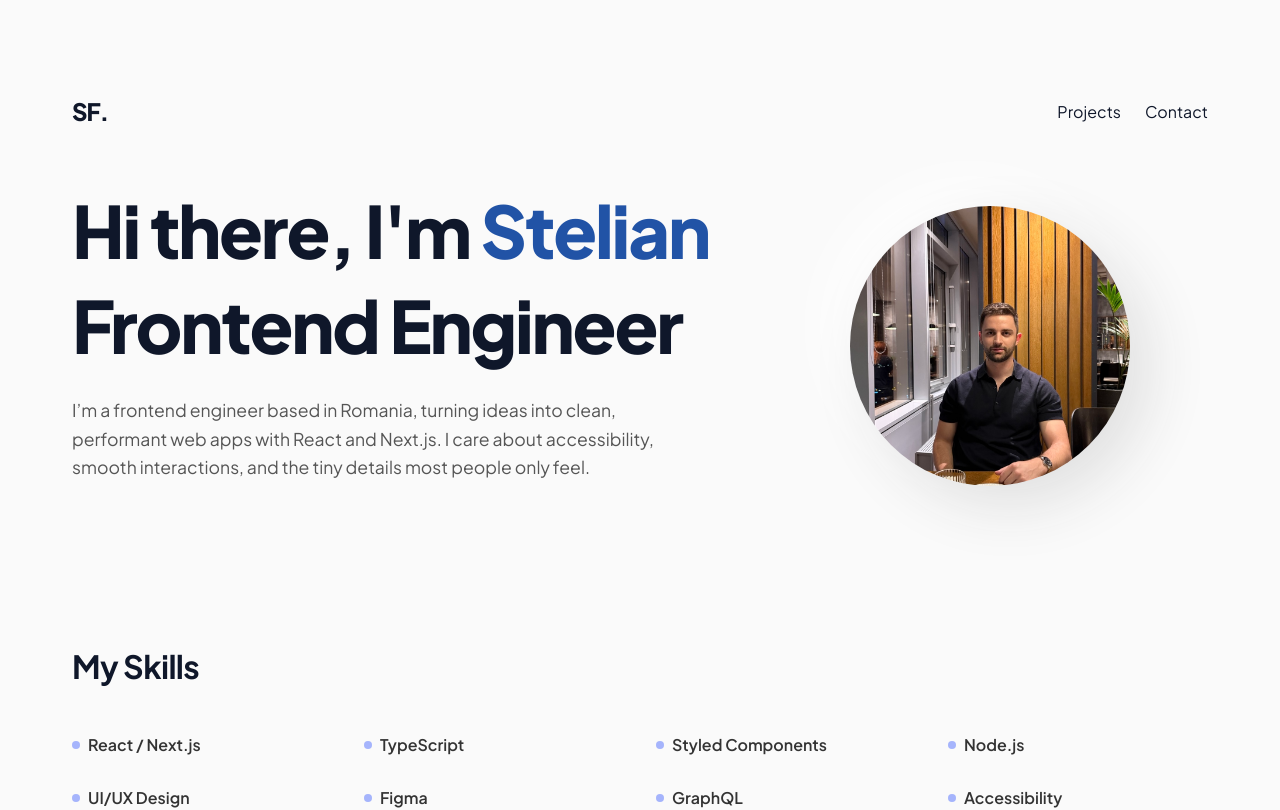
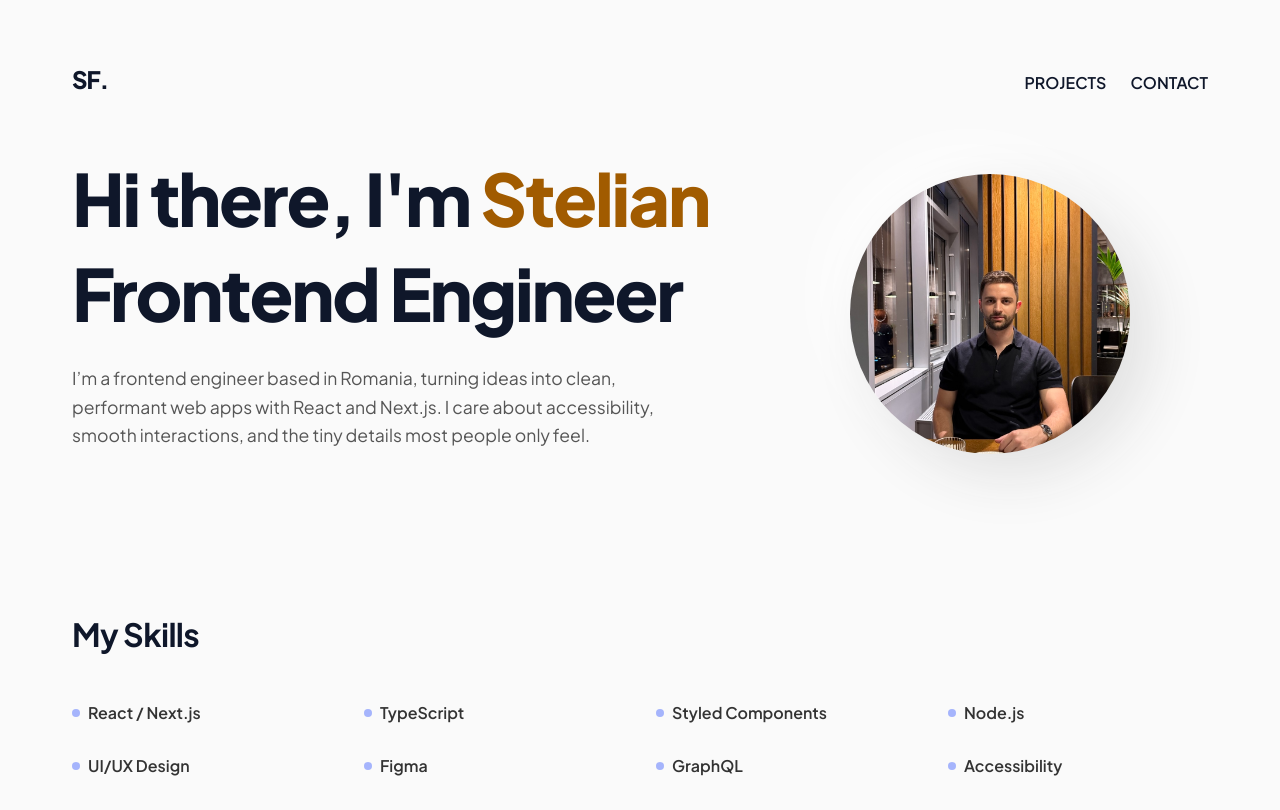
Before and after one commit to stelianfedorca/portofolio, a Next.js app: page / in a window 1280 px wide. Shown: the top 810 px of the page. Built offline with nearby package versions, Linux system fonts and the light colour scheme.

Commit message:
Introduce new accent color and refactor navigation to use `next/link` with updated styling

```diff
--- a/src/app/globals.css
+++ b/src/app/globals.css
@@ -2,6 +2,7 @@
   --background: #fafafa;
   --foreground: #0f172a;
   --accent: #2153a6;
+  --accent2: #a15b00;
 }
 
 /* @media (prefers-color-scheme: dark) {
--- a/src/app/page.tsx
+++ b/src/app/page.tsx
@@ -2,6 +2,7 @@
 
 import styled from "styled-components";
 import Image from "next/image";
+import Link from "next/link";
 
 const Container = styled.main`
   min-height: 100vh;
@@ -22,18 +23,18 @@ const Header = styled.header`
   padding: 4rem 0 2rem;
 
   @media (min-width: 768px) {
-    padding: 6rem 0 4rem;
+    padding: 4rem 0 4rem;
   }
 `;
 
 const TopNav = styled.div`
   display: flex;
   justify-content: space-between;
-  align-items: center;
+  align-items: baseline;
   margin-bottom: 4rem;
 `;
 
-const Logo = styled.div`
+const Logo = styled(Link)`
   font-weight: 900;
   font-size: 1.5rem;
   letter-spacing: -1px;
@@ -52,9 +53,18 @@ const SocialLinks = styled.div`
   }
 `;
 
-const Links = styled.nav`
+const NavigationLinks = styled.nav`
   display: flex;
   gap: 1.5rem;
+
+  a {
+    text-transform: uppercase;
+    font-weight: 600;
+
+    &:hover {
+      color: var(--accent2);
+    }
+  }
 `;
 
 const HeroContent = styled.div`
@@ -106,7 +116,7 @@ const Greeting = styled.h1`
   }
 
   span {
-    color: var(--accent);
+    color: var(--accent2);
   }
 `;
 
@@ -314,11 +324,11 @@ export default function Home() {
       <MaxWidthWrapper>
         <Header>
           <TopNav>
-            <Logo>SF.</Logo>
-            <Links>
+            <Logo href="/">SF.</Logo>
+            <NavigationLinks>
               <a href="#projects">Projects</a>
               <a href="#contact">Contact</a>
-            </Links>
+            </NavigationLinks>
           </TopNav>
 
           <HeroContent>
```
